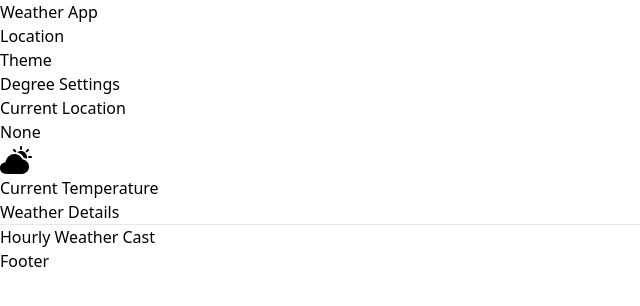
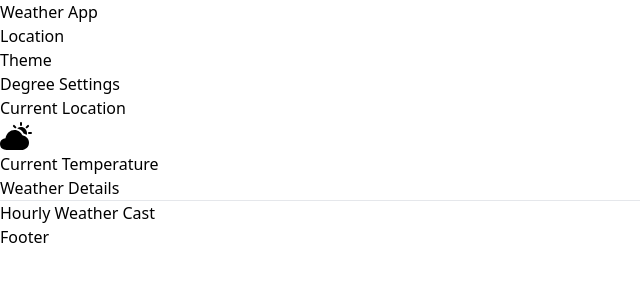
Before and after one commit to GowthamR1011/weather_app, a Next.js app: page / in a window 1280 px wide. Shown: the top 306 px of the page, without its empty margins (0-640 px from the left). Built offline with nearby package versions, Linux system fonts and the light colour scheme.

Commit message:
Removed the title Current Location from the main page. It does not look good on the webpage.

```diff
--- a/src/app/page.tsx
+++ b/src/app/page.tsx
@@ -8,10 +8,8 @@ export default function Home() {
   return (
    <div>
       <div className="Current Location Content">
-        <div>
-          <h5>Current Location</h5>
-        </div>
-        <WeatherCard location="None"/>
+
+        <WeatherCard location="Current Location"/>
       </div>
       <div className="Saved Location List">
         {
```
